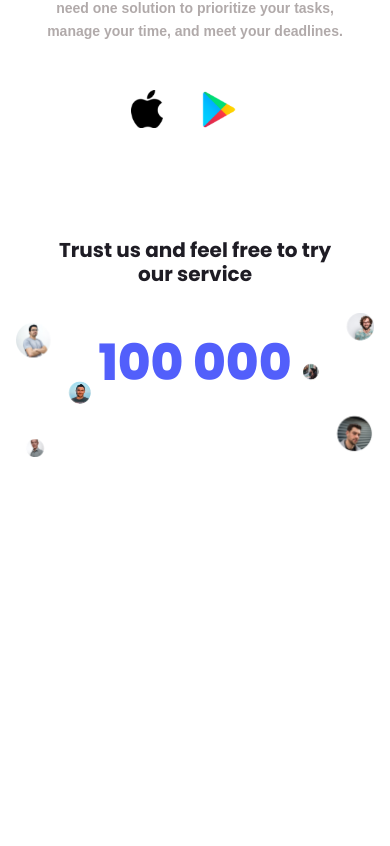
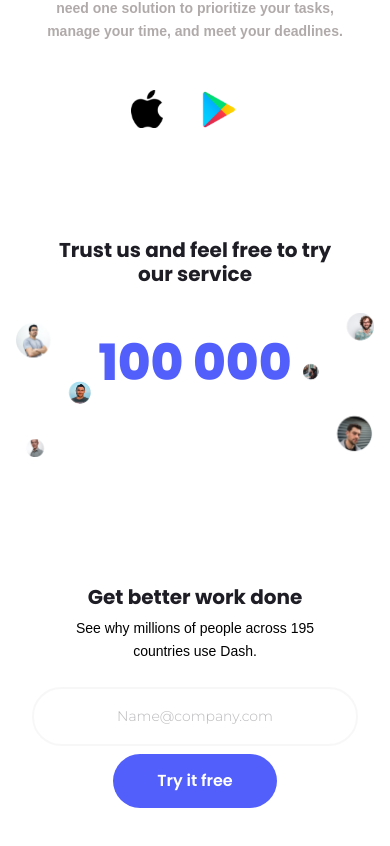
Before and after one commit to Amr-rgb/taskia, a Next.js app: page / in a window 390 px wide. Shown: the part 3346-4192 px from the top of the page. Before the commit the page ends 3867 px from the top, so only its background shows below. Built offline with nearby package versions, Linux system fonts and the light colour scheme.

Commit message:
add footer | mobile

```diff
--- /dev/null
+++ b/components/Footer.js
@@ -0,0 +1,19 @@
+import Link  from "next/link";
+
+function Footer() {
+    return (
+        <footer className="my-16 mt-32 text-center">
+            <div className="container">
+                <h2>Get better work done</h2>
+                <p className="mt-2 font-muli font-light text-xs">See why millions of people across 195<br />countries use Dash.</p>
+
+                <div className="email-input mt-6">
+                    <input className="w-full mb-2" type="text" placeholder="Name@company.com" />
+                    <Link href='#'><a className="btn">Try it free</a></Link>
+                </div>
+            </div>
+        </footer>
+    );
+}
+
+export default Footer;
--- a/pages/index.js
+++ b/pages/index.js
@@ -1,6 +1,7 @@
 import Head from 'next/head'
 import Features from '../components/Features'
 import Feedback from '../components/Feedback'
+import Footer from '../components/Footer'
 import Hero from '../components/Hero'
 import Services from '../components/Services'
 
@@ -21,6 +22,7 @@ export default function Home() {
         <Services />
         <Features />
         <Feedback />
+        <Footer />
       </main>
 
     </div>
```
